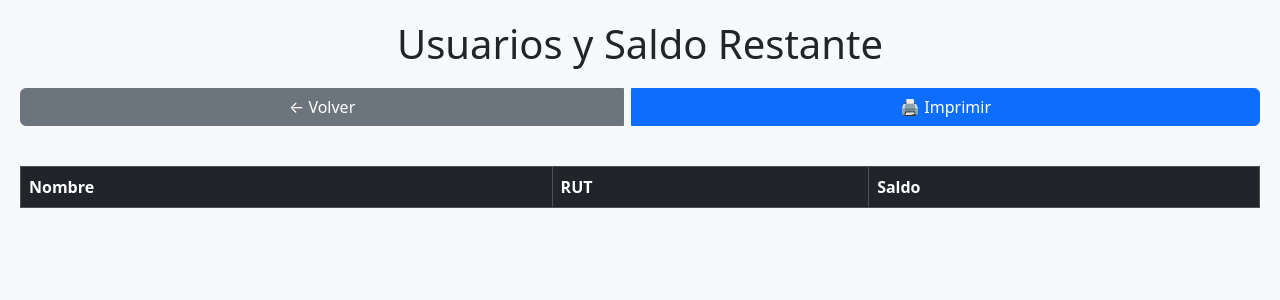
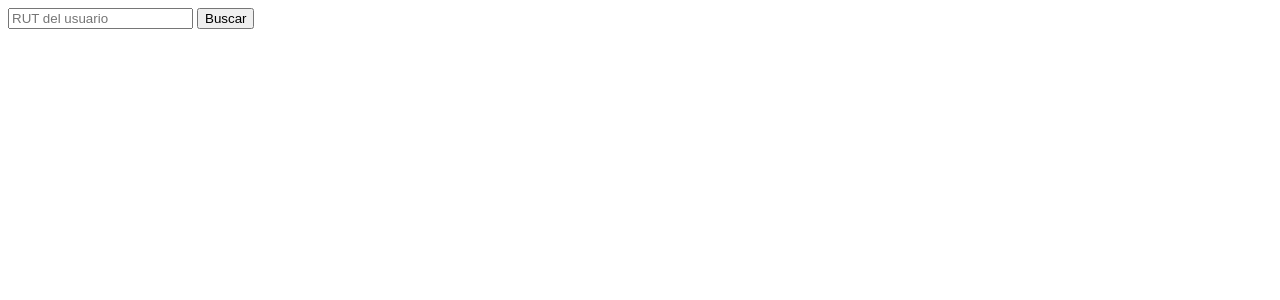
Before and after one commit to cybernovala/prepago, a Flask app: template templates/imprime_admin.html in a window 1280 px wide. Shown: the top 300 px of the page. Run offline with Flask 3, Linux system fonts and the light colour scheme; the template is opened without the code that fills it, so the values that code supplies are empty.

Commit message:
Update imprime_admin.html

```diff
--- a/templates/imprime_admin.html
+++ b/templates/imprime_admin.html
@@ -1,91 +1,70 @@
 <!DOCTYPE html>
 <html lang="es">
 <head>
-  <meta charset="UTF-8" />
-  <meta name="viewport" content="width=device-width, initial-scale=1.0"/>
-  <title>Imprimir Usuarios - Admin</title>
-  <link rel="stylesheet" href="https://cdn.jsdelivr.net/npm/bootstrap@5.3.3/dist/css/bootstrap.min.css">
-  <style>
-    body {
-      background-color: #f8f9fa;
-      padding: 20px;
-    }
-    h1 {
-      text-align: center;
-      margin-bottom: 20px;
-    }
-    .btn-group {
-      display: flex;
-      justify-content: center;
-      margin-bottom: 20px;
-    }
-    table {
-      margin-top: 20px;
-    }
-    @media print {
-      .no-print {
-        display: none;
+  <meta charset="UTF-8">
+  <title>Impresión - Admin</title>
+</head>
+<body>
+  <input type="text" id="rut-input" placeholder="RUT del usuario">
+  <button onclick="buscarUsuario()">Buscar</button>
+  <table id="tabla-usuario" style="display:none;">
+    <thead><tr><th>Nombre</th><th>RUT</th><th>Saldo</th><th>Impresas</th><th>Acción</th></tr></thead>
+    <tbody id="usuario-tbody"></tbody>
+  </table>
+
+  <script>
+    const backendURL = "https://prepago.onrender.com";
+
+    async function buscarUsuario() {
+      const rut = document.getElementById("rut-input").value.trim();
+      const tabla = document.getElementById("tabla-usuario");
+      const tbody = document.getElementById("usuario-tbody");
+      if (!rut) return alert("Ingrese RUT");
+
+      try {
+        const res = await fetch(`${backendURL}/consultar`, {
+          method: "POST",
+          headers: { "Content-Type": "application/json" },
+          body: JSON.stringify({ rut })
+        });
+        const data = await res.json();
+        if (!res.ok) return alert(data.error || "Error"), tabla.style.display = "none";
+
+        tbody.innerHTML = `
+          <tr>
+            <td>${data.nombre}</td>
+            <td>${rut}</td>
+            <td id="saldo-${rut}">${data.saldo}</td>
+            <td><input type="number" id="impresas-${rut}" min="1" style="width: 80px;" /></td>
+            <td><button onclick="actualizarPaginas('${rut}')">Actualizar</button></td>
+          </tr>`;
+        tabla.style.display = "table";
+      } catch {
+        alert("Error de conexión.");
+        tabla.style.display = "none";
       }
     }
-  </style>
-</head>
-<body>
-  <h1>Usuarios y Saldo Restante</h1>
 
-  <div class="btn-group no-print">
-    <a href="admin.html" class="btn btn-secondary me-2">← Volver</a>
-    <button onclick="window.print()" class="btn btn-primary">🖨️ Imprimir</button>
-  </div>
+    async function actualizarPaginas(rut) {
+      const input = document.getElementById(`impresas-${rut}`);
+      const cantidad = parseInt(input.value);
+      if (isNaN(cantidad) || cantidad <= 0) return alert("Cantidad inválida");
 
-  <div class="table-responsive">
-    <table class="table table-bordered table-striped" id="tabla-usuarios">
-      <thead class="table-dark">
-        <tr>
-          <th>Nombre</th>
-          <th>RUT</th>
-          <th>Saldo</th>
-        </tr>
-      </thead>
-      <tbody id="tabla-cuerpo">
-        <!-- Aquí se insertarán los datos -->
-      </tbody>
-    </table>
-  </div>
-
-  <script>
-    fetch('https://prepago.onrender.com/usuarios')
-      .then(response => {
-        if (!response.ok) {
-          throw new Error('Error al cargar usuarios');
-        }
-        return response.json();
-      })
-      .then(data => {
-        const cuerpoTabla = document.getElementById('tabla-cuerpo');
-        cuerpoTabla.innerHTML = ''; // limpiar por si acaso
-
-        data.forEach(usuario => {
-          const fila = document.createElement('tr');
-
-          const tdNombre = document.createElement('td');
-          tdNombre.textContent = usuario.nombre;
-
-          const tdRut = document.createElement('td');
-          tdRut.textContent = usuario.rut;
-
-          const tdSaldo = document.createElement('td');
-          tdSaldo.textContent = usuario.saldo;
-
-          fila.appendChild(tdNombre);
-          fila.appendChild(tdRut);
-          fila.appendChild(tdSaldo);
-
-          cuerpoTabla.appendChild(fila);
+      try {
+        const res = await fetch(`${backendURL}/registrar_impresion`, {
+          method: "POST",
+          headers: { "Content-Type": "application/json" },
+          body: JSON.stringify({ rut, paginas: cantidad })
         });
-      })
-      .catch(error => {
-        alert('Error al cargar los usuarios: ' + error.message);
-      });
+        const data = await res.json();
+        if (res.ok) {
+          document.getElementById(`saldo-${rut}`).textContent = data.nuevo_saldo;
+          input.value = "";
+        } else alert(data.error);
+      } catch {
+        alert("Error de conexión.");
+      }
+    }
   </script>
 </body>
 </html>
```
